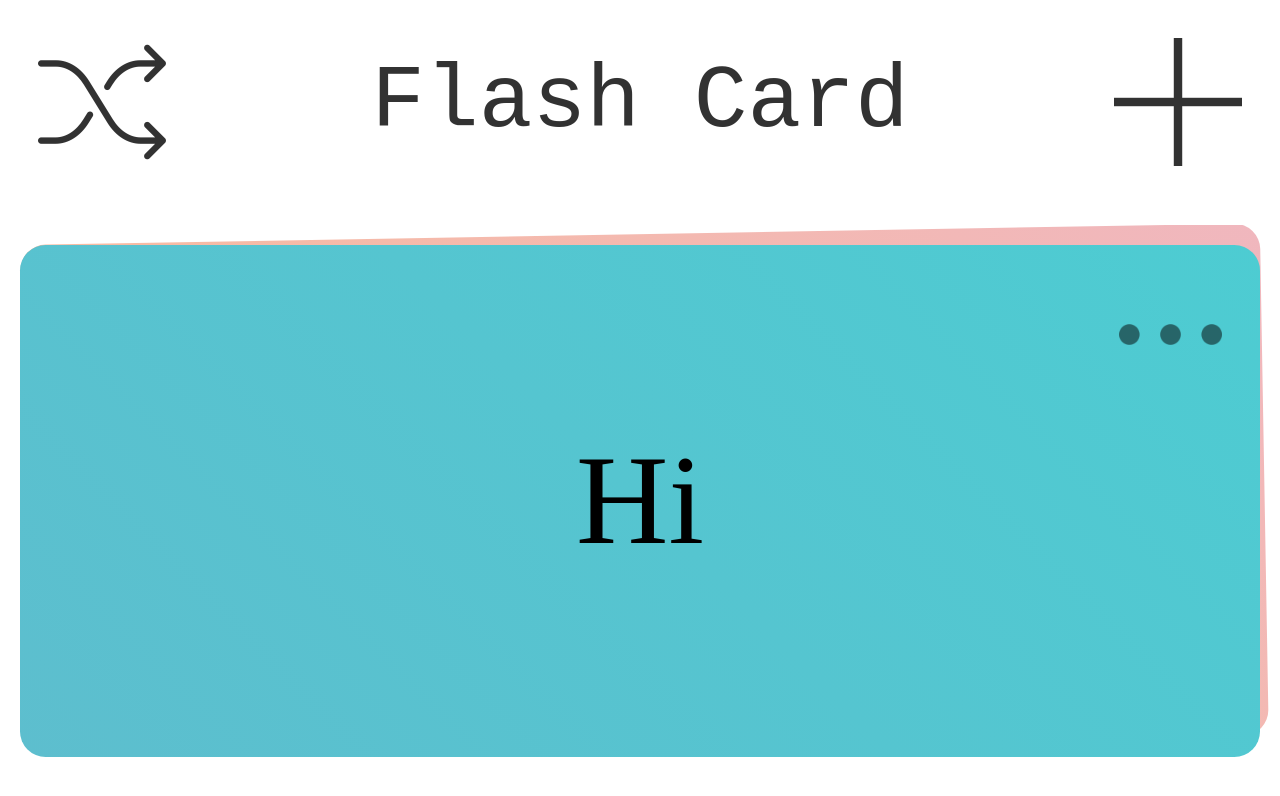
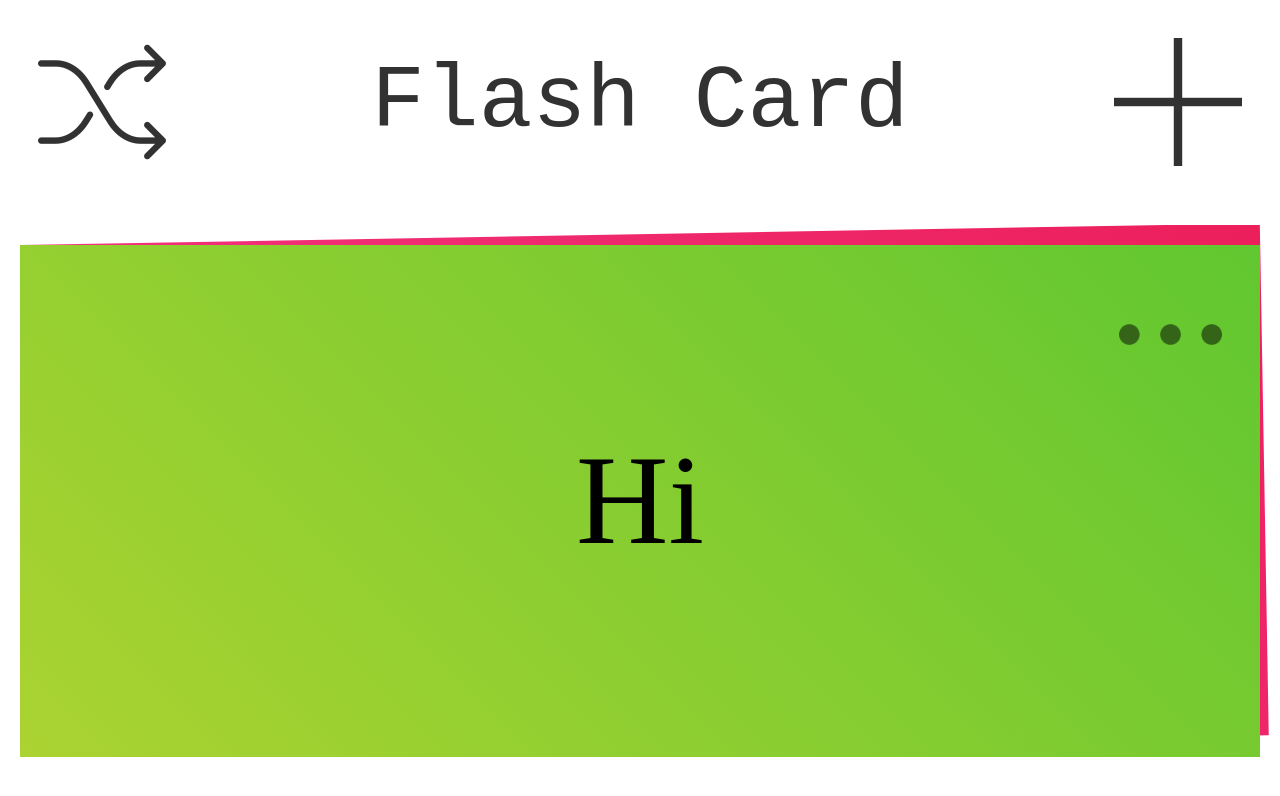
Before and after one commit to tommyinb/flash-card, a website with bundled scripts: page src/index.html in a window 1280 px wide. Built offline with nearby package versions, Linux system fonts and the light colour scheme.

Commit message:
card color

```diff
--- a/src/css/index.css
+++ b/src/css/index.css
@@ -49,12 +49,11 @@ body {
 .back {
   position: absolute;
   inset: 0;
-  border-radius: 2vw;
   transition: all 0.3s;
 }
 
 .front {
-  background-image: linear-gradient(45deg, #5dbece, #4dccd2);
+  background-image: linear-gradient(45deg, #abd331, #61c730);
   transform: rotate(0deg);
   transform-origin: 3% 3%;
 }
@@ -64,9 +63,9 @@ body {
 }
 
 .back {
+  background-image: linear-gradient(45deg, #f4398a, #ec1f5b);
   transform: rotate(-1deg);
   transform-origin: 0% 0%;
-  background-image: linear-gradient(45deg, #fbbd96, #f0b7be);
 }
 
 .card.flip .back {
```
